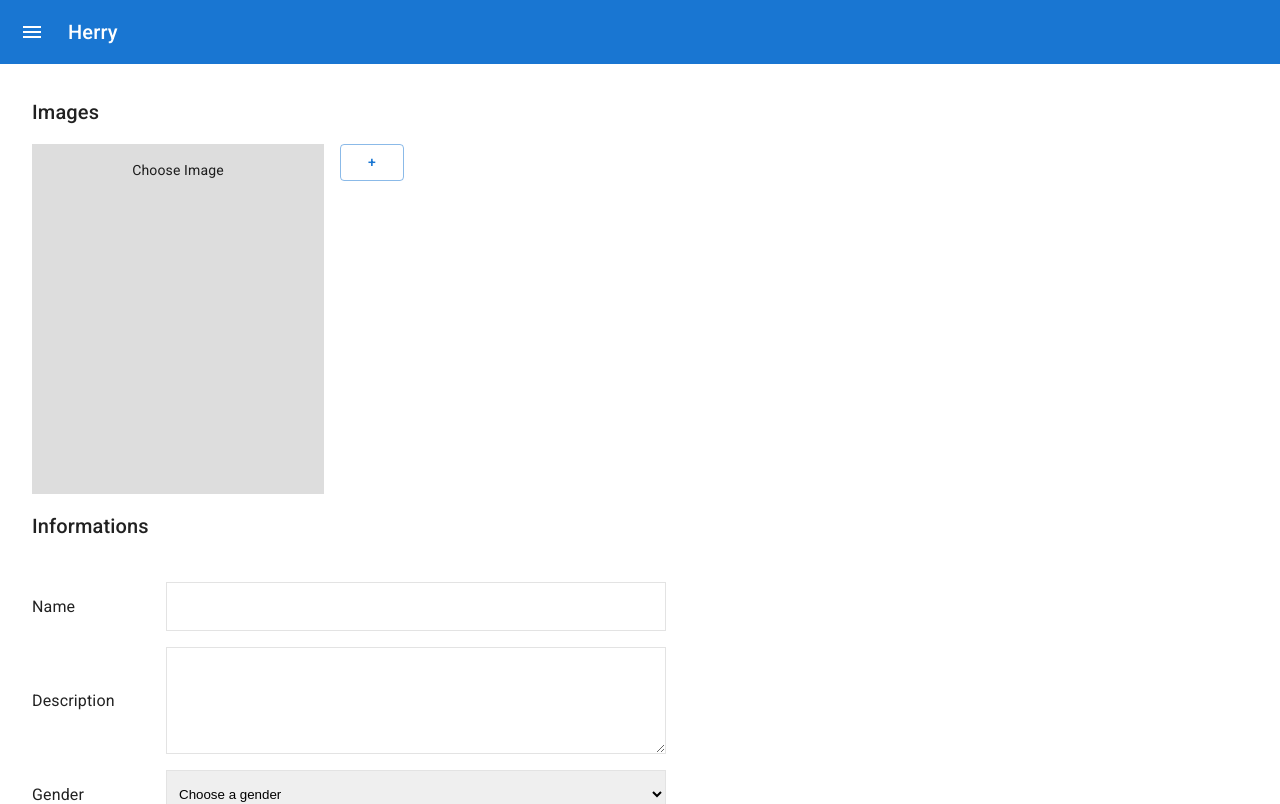
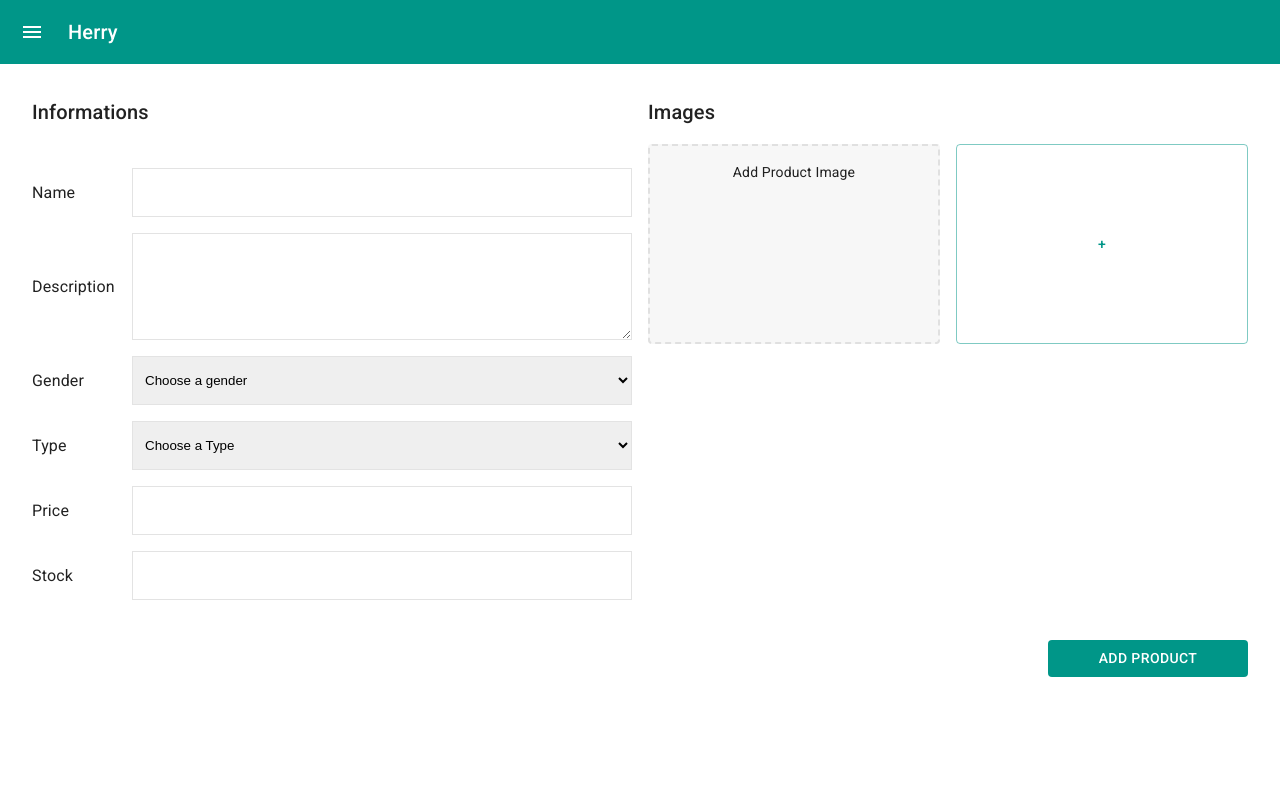
Before and after one commit to devferno/herry-admin, a React (Create React App) app: page /products/add in a window 1280 px wide. Shown: the top 804 px of the page. Built offline with nearby package versions, Linux system fonts and the light colour scheme; sample sign-in values are in the browser's storage.

Commit message:
add teal theme

```diff
--- a/src/Pages/AddProduct.js
+++ b/src/Pages/AddProduct.js
@@ -1,5 +1,5 @@
 import { useState } from "react";
-import { Box, Button, Typography } from "@mui/material";
+import { Box, Button,Grid, Typography } from "@mui/material";
 import { ImageInputs } from "../components/ImageInputs";
 import { enumTypes, enumGenders } from "../constant";
 import { CustomInput, CustomFormGroup } from "../components/CustomComponent";
@@ -57,17 +57,8 @@ const AddProduct = () => {
   return (
     <Box>
       <Box component="form" onSubmit={handleSubmit}>
-        <Typography variant="h6" sx={{ p: 1 }}>
-          Images
-        </Typography>
-
-        <ImageInputs
-          previews={previews}
-          addInput={addInput}
-          handleImageChange={handleImageChange}
-          images={images}
-          setImages={images}
-        />
+      <Grid container>
+        <Grid item xs={12} md={6}>
         <Typography variant="h6" sx={{ p: 1 }}>
           Informations
         </Typography>
@@ -171,15 +162,35 @@ const AddProduct = () => {
               name="stock"
             />
           </CustomFormGroup>
+
+
+        </Box>
+        </Grid>
+        <Grid item xs={12} md={6}>
+
+        <Typography variant="h6" sx={{ p: 1 }}>
+          Images
+        </Typography>
+
+        <ImageInputs
+          previews={previews}
+          addInput={addInput}
+          handleImageChange={handleImageChange}
+          images={images}
+          setImages={images}
+        />
+
+        </Grid>
+        </Grid>
           <Button
-            sx={{ my: 2 }}
+            sx={{ my: 2,float:"right",m:1,width:"200px" }}
             type="submit"
             variant="contained"
             disableElevation
+
           >
             Add Product
           </Button>
-        </Box>
       </Box>
     </Box>
   );
--- a/src/components/ImageInputs.js
+++ b/src/components/ImageInputs.js
@@ -9,21 +9,24 @@ export const ImageInputs = ({
     return (
       <Grid container>
         {images.map((item, id) => (
-          <Grid item xs={12} md={3} sx={{ p: 1 }}>
+          <Grid item xs={12} md={6} sx={{ p: 1 }}>
             <Box
               sx={{
                 position: "relative",
                 cursor: "pointer",
-                minHeight: "350px",
+                height: "200px",
                 p: 2,
                 background: () =>
-                  previews[id] ? `url(${previews[id]})` : "#ddd",
+                  previews[id] ? `url(${previews[id]})` : "#f7f7f7",
+                border:() =>
+                previews[id] ? `none` : "dashed 2px #e0e0e0",
+                borderRadius:"4px",
                 backgroundSize: "cover",
                 objectFit: "cover",
               }}
             >
               <Typography variant="body2" textAlign="center">
-                Choose Image
+                Add Product Image
               </Typography>
               <input
                 style={{
@@ -39,11 +42,12 @@ export const ImageInputs = ({
                 onChange={(e) => handleImageChange(e, id)}
               />
             </Box>
+
           </Grid>
         ))}
         {images.length < 4 && (
-          <Grid item xs={12} md={3} sx={{ p: 1 }}>
-            <Button onClick={addInput} variant="outlined">
+          <Grid item xs={12} md={6} sx={{ height:"200px",width:"100%",p: 1 }}>
+            <Button onClick={addInput} sx={{height:"200px",width:"100%"}} variant="outlined">
               +
             </Button>
           </Grid>
--- a/src/index.js
+++ b/src/index.js
@@ -6,7 +6,11 @@ import {createTheme,ThemeProvider} from "@mui/material/styles";
 
 const theme = createTheme({
     palette:{
-        mode:"light"
+        mode:"light",
+        primary: {
+                main: '#009688',
+              },
+
     }
 })
 
```
